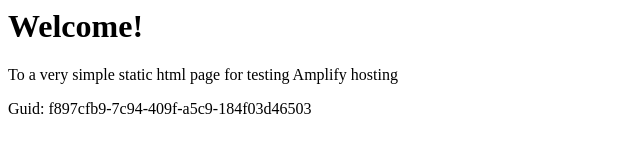
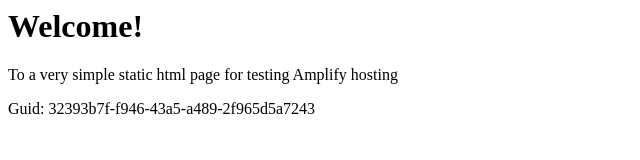
Before and after one commit to aws-aemilia-lhr/Github-PR-Commit-Integration-Test-DoNotTouch-GitHubWebhookPushCanaryTest-v1-preprod-eu-west-2, a website: page src/index.html in a window 1280 px wide. Shown: the full height of the page, 0-640 px from the left. Drawn offline with Linux system fonts and the light colour scheme.

Commit message:
commit from integ tests

```diff
--- a/src/index.html
+++ b/src/index.html
@@ -12,6 +12,6 @@
 <body>
     <h1>Welcome!</h1>
     <p>To a very simple static html page for testing Amplify hosting</p>
-    <p>Guid: f897cfb9-7c94-409f-a5c9-184f03d46503</p></body>
+    <p>Guid: 32393b7f-f946-43a5-a489-2f965d5a7243</p></body>
 
 </html>
```
